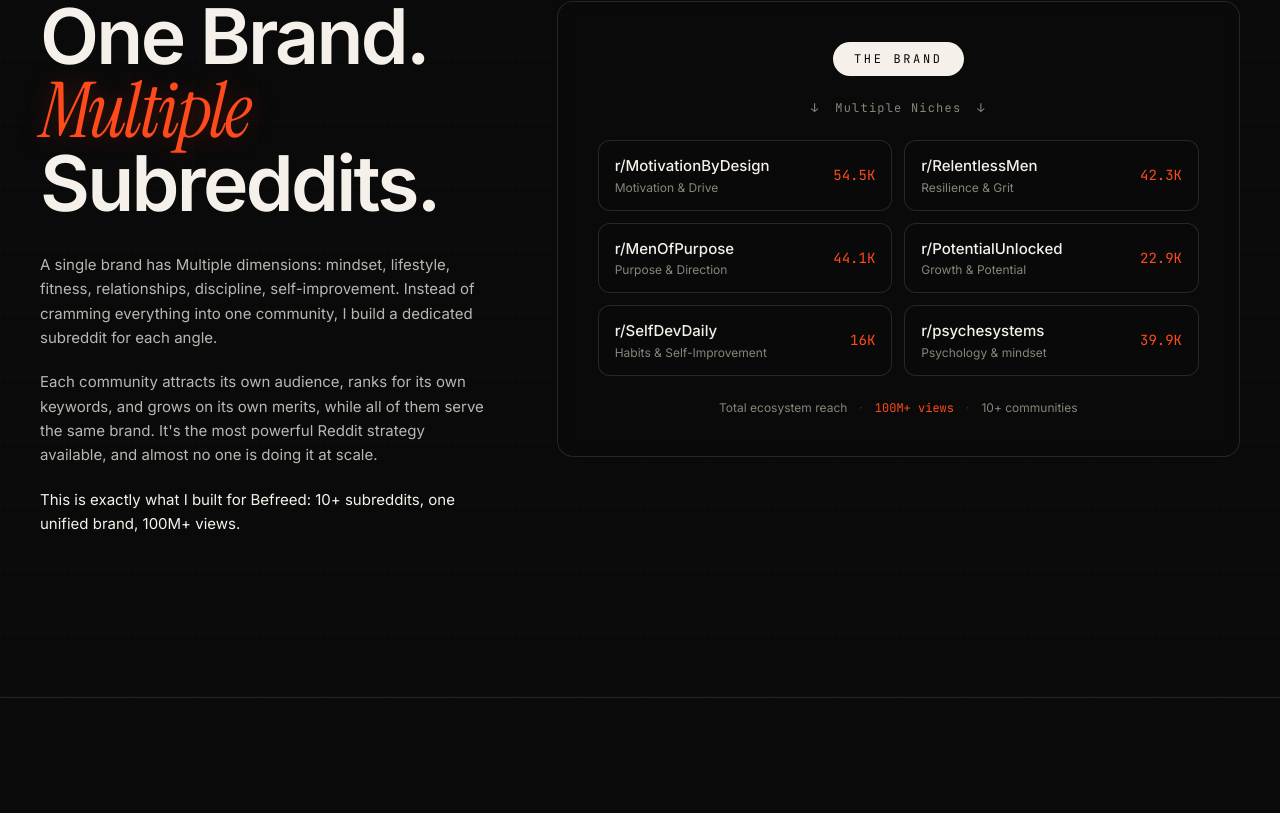
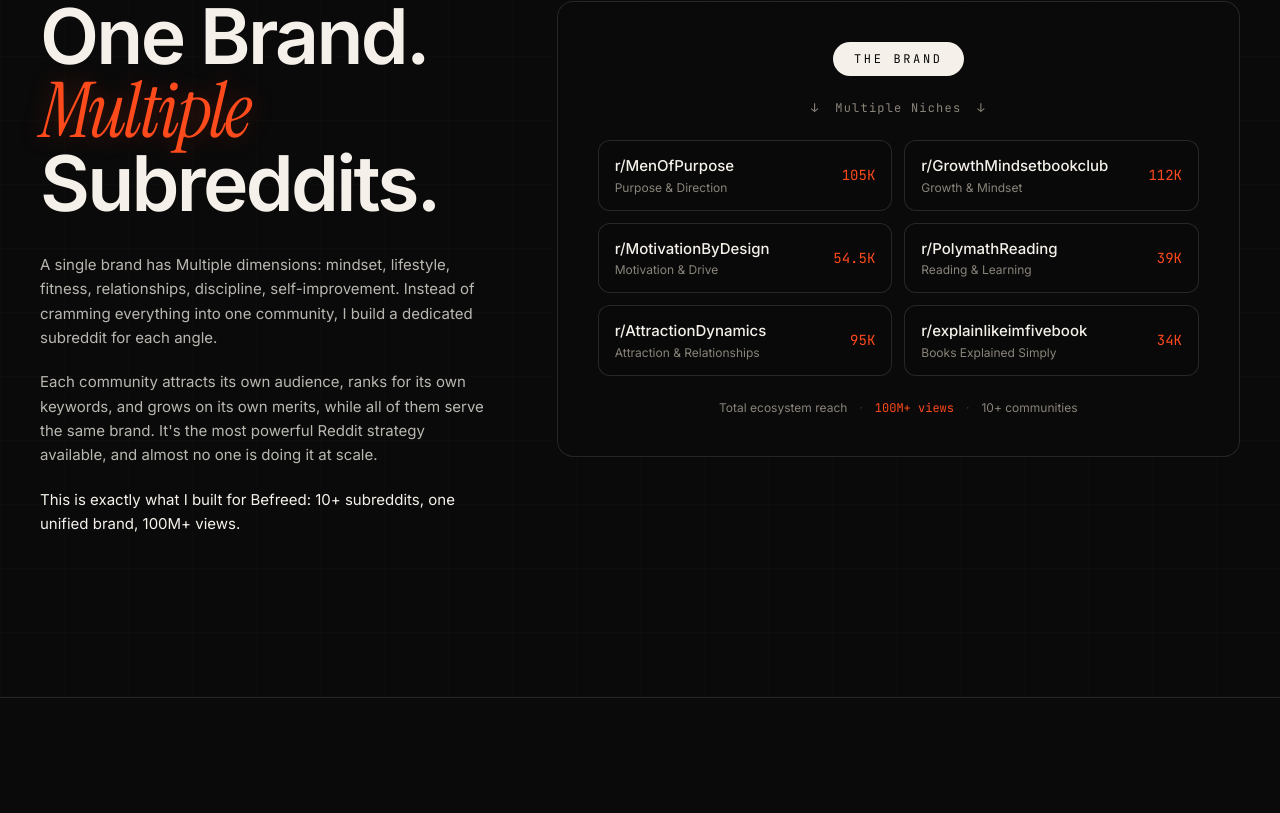
Before and after one commit to amex77/New-Portfolio, a React (Vite) app: page / in a window 1280 px wide. Shown: the part 2407-3220 px from the top of the page. Built offline with nearby package versions, Linux system fonts and the light colour scheme.

Commit message:
Update featured subreddits: new 6 case studies with members, weekly visitors/contributions and links

```diff
--- a/src/data.ts
+++ b/src/data.ts
@@ -38,12 +38,12 @@ export const approachSteps = [
 ];
 
 export const ecosystemSubreddits = [
+  { name: "r/MenOfPurpose", tag: "Purpose & Direction", members: "105K" },
+  { name: "r/GrowthMindsetbookclub", tag: "Growth & Mindset", members: "112K" },
   { name: "r/MotivationByDesign", tag: "Motivation & Drive", members: "54.5K" },
-  { name: "r/RelentlessMen", tag: "Resilience & Grit", members: "42.3K" },
-  { name: "r/MenOfPurpose", tag: "Purpose & Direction", members: "44.1K" },
-  { name: "r/PotentialUnlocked", tag: "Growth & Potential", members: "22.9K" },
-  { name: "r/SelfDevDaily", tag: "Habits & Self-Improvement", members: "16K" },
-  { name: "r/psychesystems", tag: "Psychology & mindset", members: "39.9K" },
+  { name: "r/PolymathReading", tag: "Reading & Learning", members: "39K" },
+  { name: "r/AttractionDynamics", tag: "Attraction & Relationships", members: "95K" },
+  { name: "r/explainlikeimfivebook", tag: "Books Explained Simply", members: "34K" },
 ];
 
 export const services = [
@@ -67,13 +67,40 @@ export const totals = [
 
 export const caseStudies: CaseStudy[] = [
   {
+    id: "menofpurpose",
+    handle: "r/MenOfPurpose",
+    name: "Men Of Purpose",
+    members: "105K",
+    annualViews: "5.1M",
+    weeklyVisitors: "100K+",
+    weeklyContributions: "2K+",
+    started: "24",
+    story:
+      "Explosive momentum: 5K by week 2, 10K by week 3. Top post: 1.5M views.",
+    url: "https://www.reddit.com/r/MenOfPurpose/",
+    accent: "from-emerald-300 to-teal-500",
+  },
+  {
+    id: "growthmindsetbookclub",
+    handle: "r/GrowthMindsetbookclub",
+    name: "Growth Mindset Book Club",
+    members: "112K",
+    annualViews: "—",
+    weeklyVisitors: "40K+",
+    weeklyContributions: "100+",
+    started: "—",
+    story: "Community built from scratch.",
+    url: "https://www.reddit.com/r/Growthmindsetbookclub/",
+    accent: "from-amber-300 to-orange-500",
+  },
+  {
     id: "motivationbydesign",
     handle: "r/MotivationByDesign",
     name: "Motivation by Design",
     members: "54.5K",
     annualViews: "10.2M",
-    weeklyVisitors: "330K+",
-    weeklyContributions: "5.5K+",
+    weeklyVisitors: "70K+",
+    weeklyContributions: "1.8K",
     started: "60",
     story:
       "Hit 5K in 1 month, 10K in 1.5 months, scaled to 54.5K in 4 to 5 months. Top post: 2.1M views.",
@@ -81,77 +108,44 @@ export const caseStudies: CaseStudy[] = [
     accent: "from-orange-400 to-rose-500",
   },
   {
-    id: "relentlessmen",
-    handle: "r/RelentlessMen",
-    name: "Relentless Men",
-    members: "42.3K",
-    annualViews: "6.4M",
-    weeklyVisitors: "220K+",
-    weeklyContributions: "4.2K+",
-    started: "60",
-    story:
-      "Hit 5K in 1 month, 10K in 1.5 months, scaled to 42.3K in 4 to 5 months. Top post: 1.1M views.",
-    url: "https://www.reddit.com/r/RelentlessMen/",
-    accent: "from-amber-300 to-orange-500",
+    id: "polymathreading",
+    handle: "r/PolymathReading",
+    name: "Polymath Reading",
+    members: "39K",
+    annualViews: "—",
+    weeklyVisitors: "50K+",
+    weeklyContributions: "500+",
+    started: "—",
+    story: "Community built from scratch.",
+    url: "https://www.reddit.com/r/PolymathReading/",
+    accent: "from-violet-400 to-fuchsia-500",
   },
   {
-    id: "menofpurpose ",
-    handle: "r/MenOfPurpose",
-    name: "Men Of Purpose",
-    members: "44.1K",
-    annualViews: "5.1M",
-    weeklyVisitors: "150K+",
-    weeklyContributions: "5k+",
-    started: "24",
-    story:
-      "Explosive momentum: 5K by week 2, 10K by week 3. Top post: 1.5M views.",
-    url: "https://www.reddit.com/r/MenOfPurpose/",
-    accent: "from-emerald-300 to-teal-500",
-  },
-  {
-    id: "potentialunlocked",
-    handle: "r/PotentialUnlocked",
-    name: "Potential Unlocked",
-    members: "22.9K",
-    annualViews: "1.6M",
-    weeklyVisitors: "32K+",
+    id: "attractiondynamics",
+    handle: "r/AttractionDynamics",
+    name: "Attraction Dynamics",
+    members: "95K",
+    annualViews: "—",
+    weeklyVisitors: "80K+",
     weeklyContributions: "1.1K+",
-    started: "20",
-    story:
-      "Hit 5K in 1 month, 10K in 1.5 months, scaled to 22.9K in 4 to 5 months.",
-    url: "https://www.reddit.com/r/PotentialUnlocked/",
+    started: "—",
+    story: "Community built from scratch.",
+    url: "https://www.reddit.com/r/AttractionDynamics/",
     accent: "from-yellow-300 to-amber-500",
   },
   {
-    id: "psychesystems",
-    handle: "r/psychesystems",
-    name: "Psyche Systems",
-    members: "39.9K",
-    annualViews: "1M",
-    weeklyVisitors: "35.3K",
-    weeklyContributions: "706",
-    started: "16",
-    story:
-      "112 members by week 2. Scaled to 39.9K, 38.9K net members gained in 4 to 5 months.",
-    url: "https://www.reddit.com/r/psychesystems/",
-    accent: "from-violet-400 to-fuchsia-500",
-  },
-  {
-    id: "selfdevdaily",
-    handle: "r/SelfDevDaily",
-    name: "Self Dev Daily",
-    members: "16K",
-    annualViews: "3.2M",
-    weeklyVisitors: "1K+",
-    weeklyContributions: "500+",
-    started: "10",
-    story:
-      "Hit 2.5K in 1 month, 5K in 1.5 months, scaled to 16K in 4 to 5 months.",
-    url: "https://www.reddit.com/r/SelfDevDaily/",
+    id: "explainlikeimfivebook",
+    handle: "r/explainlikeimfivebook",
+    name: "Explain Like I'm Five Book",
+    members: "34K",
+    annualViews: "—",
+    weeklyVisitors: "5K+",
+    weeklyContributions: "100+",
+    started: "—",
+    story: "Community built from scratch.",
+    url: "https://www.reddit.com/r/explainlikeimfivebook",
     accent: "from-green-300 to-emerald-500",
   },
-
-
 ];
 
 export const clients = [
```
